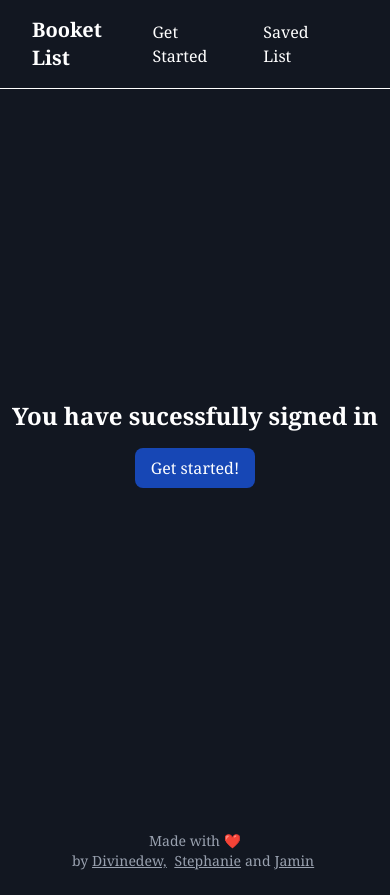
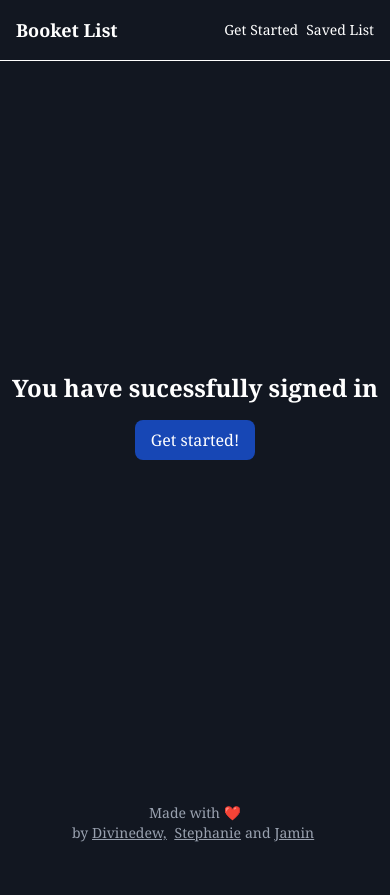
Before and after one commit to Stephanie-17/Booket-List, a React (Vite) app: page /sign-up in a window 390 px wide. Both pictures are taken after typing "Sample", "name@example.com", "Sample123" into the empty fields and a click on the button "Sign up". After the commit the page ends 867 px from the top, so only its background shows below. Built offline with nearby package versions, Linux system fonts and the light colour scheme.

Commit message:
updated css

```diff
--- a/src/components/NavBar.jsx
+++ b/src/components/NavBar.jsx
@@ -2,19 +2,19 @@ import { Link } from "react-router-dom";
 
 const NavBar = ({ signedIn }) => {
 	return (
-		<div className="flex justify-between items-center mx-8 my-4 ">
+		<div className="flex justify-between items-center mx-4 sm:mx-8 my-4 ">
 			<Link to="/">
-				<h2 className="font-bold text-xl cursor-pointer">Booket List</h2>
+				<h2 className="font-bold text-lg sm:text-xl cursor-pointer">Booket List</h2>
 			</Link>
 
 			{signedIn ? (
-				<div className="flex justify-between items-center pr-7 sm:pr-0 ">
+				<div className="flex justify-between items-center text-sm ">
 					{" "}
 					<Link to="/input">
-						<p className="px-5">Get Started</p>
+						<p className="pr-2 sm:px-5">Get Started</p>
 					</Link>
 					<Link to="/saved-list">
-						<p className="pl-5">Saved List</p>
+						<p className="sm:pl-5">Saved List</p>
 					</Link>
 				</div>
 			) : (
--- a/src/components/SignUp.jsx
+++ b/src/components/SignUp.jsx
@@ -43,7 +43,7 @@ const SignUp = ({ setSignedIn }) => {
 						<form onSubmit={(e) => handleSubmit(e)}>
 							<p>Name</p>
 							<input
-								className="w-60 rounded-lg h-9 pl-3 mt-2 mb-7 border-[#E5EDF5] border-2 text-[#e4ecff] sm:w-sm md:w-lg p-2 "
+								className="w-70 rounded-lg h-9 pl-3 mt-2 mb-7 border-[#E5EDF5] border-2 text-[#e4ecff] sm:w-sm md:w-lg p-2 "
 								type="text"
 								placeholder="Enter your name"
 								value={name}
@@ -52,7 +52,7 @@ const SignUp = ({ setSignedIn }) => {
 
 							<p>Email</p>
 							<input
-								className="border-[#E5EDF5] rounded-lg h-9 pl-3 mt-2 mb-7 border-2 text-[#e4ecff] w-60 sm:w-sm md:w-lg p-2 "
+								className="border-[#E5EDF5] rounded-lg h-9 pl-3 mt-2 mb-7 border-2 text-[#e4ecff] w-70 sm:w-sm md:w-lg p-2 "
 								type="text"
 								placeholder="Enter your email"
 								value={email}
@@ -61,7 +61,7 @@ const SignUp = ({ setSignedIn }) => {
 
 							<p>Password</p>
 							<input
-								className="border-[#E5EDF5] rounded-lg h-9 pl-3 mt-2 mb-7 border-2 text-[#e4ecff] w-60 sm:w-sm md:w-lg p-2"
+								className="border-[#E5EDF5] rounded-lg h-9 pl-3 mt-2 mb-7 border-2 text-[#e4ecff] w-70 sm:w-sm md:w-lg p-2"
 								type="password"
 								placeholder="Enter your password"
 								value={password}
```
